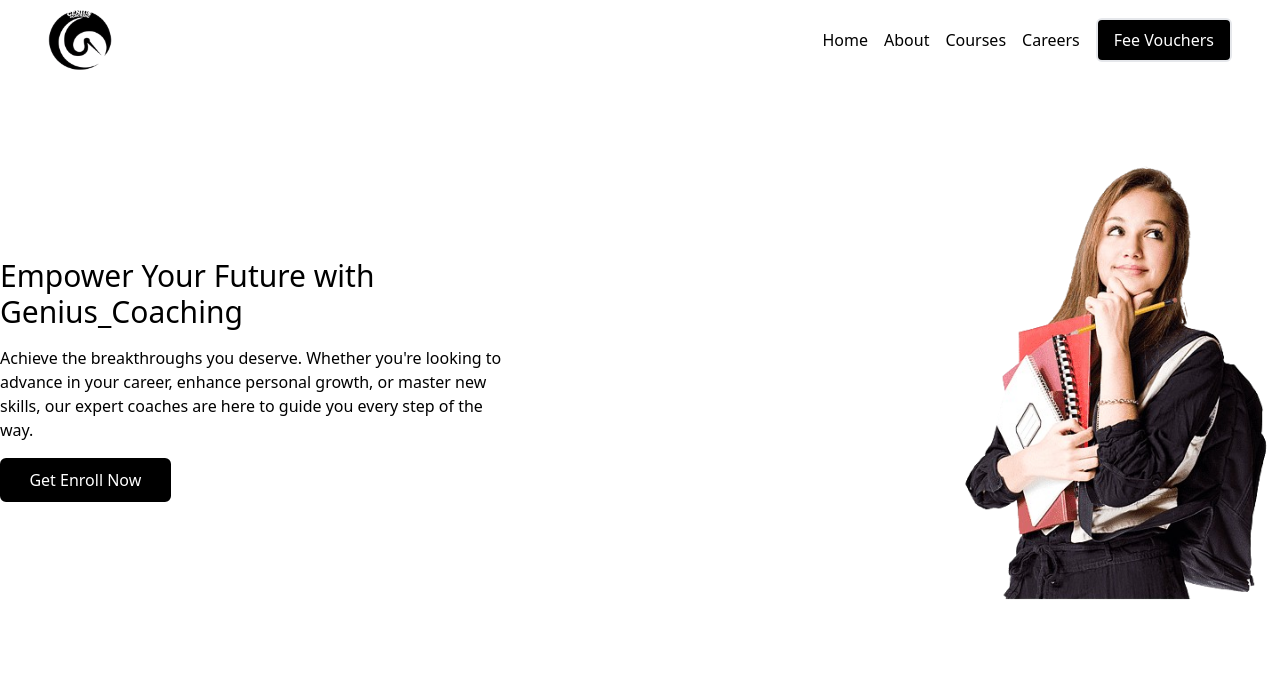
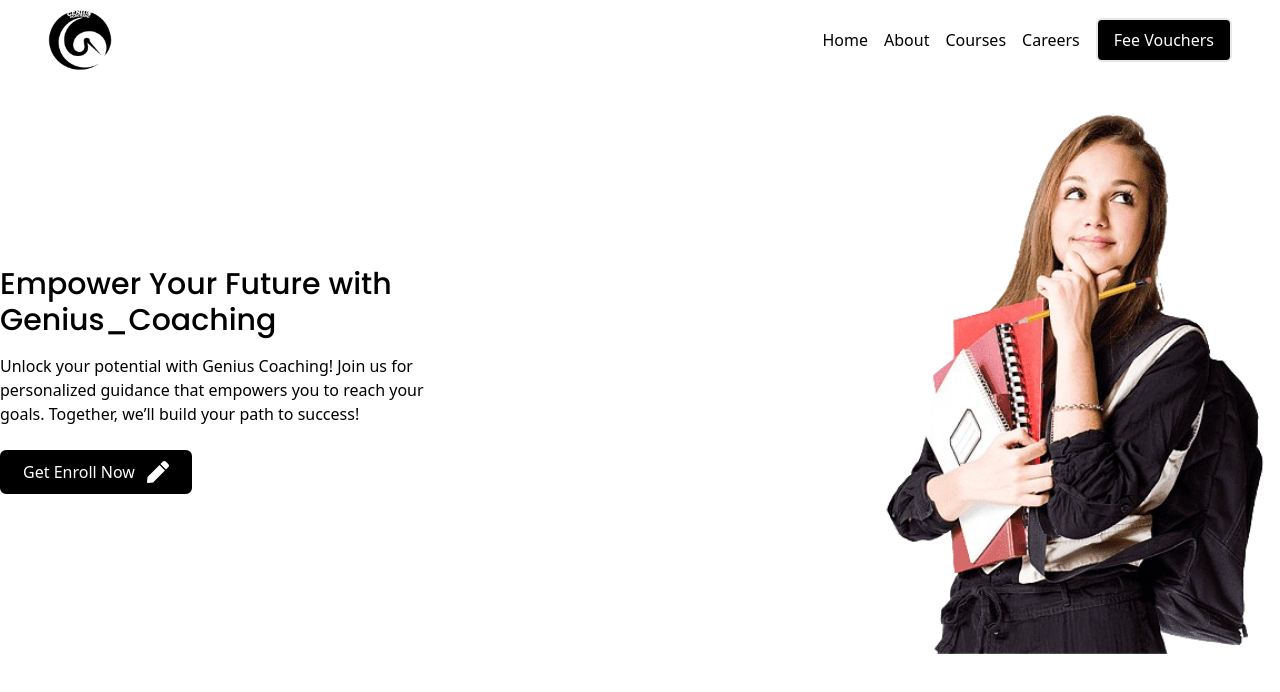
Before and after one commit to Hamidalizaiin/Genius-coaching, a React (Create React App) app: page / in a window 1280 px wide. Shown: the top 692 px of the page. Built offline with nearby package versions, Linux system fonts and the light colour scheme.

Commit message:
navbar ui issue fixed

```diff
--- a/src/Components/Navbar.tsx
+++ b/src/Components/Navbar.tsx
@@ -23,11 +23,12 @@
                 </ul>
                 <MdMenu size={32} onClick={toggleSidebar} className='block sm:hidden' />
             </nav>
+
             <div
-                className={`fixed flex top-0 left-0 h-full w-full   text-white transform ${isOpen ? 'translate-x-0' : '-translate-x-full'
+                className={`fixed flex top-0 z-10 left-0 h-full w-full   text-white transform ${isOpen ? 'translate-x-0' : '-translate-x-full'
                     } transition-transform duration-300 ease-in-out sm:hidden`} onClick={(e) => e.stopPropagation()}>
                 <div className="w-3/4 py-4 px-5 bg-black flex flex-col ">
-                    <h1 className='font-bold text-2xl text-neutral-100 mt-12'>Genius Coaching</h1>
+                    <h1 className='font-bold text-2xl text-neutral-100 mt-12 poppinFonts'>Genius Coaching</h1>
                     <div className='list-none flex flex-col gap-2 mt-12'>
                         <Link className='small-nav-li' to={'/'} onClick={toggleSidebar}><li>Home</li></Link>
                         <Link className='small-nav-li' to={'/about'} onClick={toggleSidebar}><li>About</li></Link>
--- a/src/Sections/HeroSection.tsx
+++ b/src/Sections/HeroSection.tsx
@@ -1,24 +1,31 @@
 import React from "react"
 import studentImg from "../images/student-image.png";
 import { Link } from "react-router-dom";
+import { FaPen, FaEraser } from "react-icons/fa";
 
 
 const HeroSection = () => {
   return (
-    <section className="h-[600px] flex flex-col justify-between items-center sm:flex-row px-12 xl:px-0">
-      <div className="flex flex-col gap-4 ">
-        <h1 className="max-w-md text-3xl">Empower Your Future with Genius_Coaching</h1>
-        <p className="max-w-lg">Achieve the breakthroughs you deserve. Whether you're looking to advance in your career,
-          enhance personal growth, or master new skills, our expert coaches are here to guide you every step of the way.</p>
-        <Link to={'/about'}>
+    <section className="h-[600px] flex flex-col justify-center items-center px-6 sm:px-12 xl:px-0 md:justify-between md:flex-row relative">
+      <div className="flex flex-col gap-2 sm:gap-4 justify-center text-center md:text-left">
+        <h1 className="max-w-full text-xl sm:text-3xl md:max-w-xl poppinFonts">Empower Your Future with Genius_Coaching</h1>
+        <p className="max-w-full md:max-w-md">
+          Unlock your potential with Genius Coaching! Join us for personalized guidance that empowers you to reach your goals. Together, we’ll build your path to success!
+        </p>
+        <Link to={'/courses'}>
           <button
-            className="transition-all ease-linear py-2 px-2 w-1/3 rounded-md border-2 border-black bg-black text-white hover:bg-white hover:text-black"
+            className="mx-auto md:mx-0 gap-3 flex items-center justify-center transition-all mt-2 ease-linear py-2 px-2 w-[80%] rounded-md border-2 border-black bg-black text-white hover:bg-white hover:text-black sm:w-[60%] md:w-1/2 lg:w-1/3"
           >
             Get Enroll Now
+            <span>
+              <FaPen size={22} className='hidden  md:block animate-pulse' />
+            </span>
           </button>
         </Link>
       </div>
-      <img src={studentImg} alt="hero" className="w-1/4 " />
+      <img src={studentImg} alt="hero" className="w-[250px] hidden -z-10 right-0 absolute md:static md:block md:w-[300px] lg:w-[350px] xl:w-[400px] " />
+      <FaPen size={32} className='block  text-black absolute top-36 right-10 md:hidden animate-pulse' />
+      <FaEraser size={32} className='block  text-black absolute bottom-36 left-10 md:hidden animate-pulse' />
     </section>
   )
 }
--- a/src/index.tsx
+++ b/src/index.tsx
@@ -24,10 +24,19 @@
         path: "about",
         element: <div>About</div>,
       },
-      // {
-      //   path: "about",
-      //   element: <About />,  // Uncomment if About component is added
-      // },
+      {
+        path: "courses",
+        element: <div>courses</div>,
+      },
+      {
+        path: "careers",
+        element: <div>careers</div>,
+      },
+      {
+        path: "fee-vouchers",
+        element: <div>fee vouchers</div>,
+      },
+
     ],
   }
 ];
@@ -49,4 +58,4 @@
 // If you want to start measuring performance in your app, pass a function
 // to log results (for example: reportWebVitals(console.log))
 // or send to an analytics endpoint. Learn more: https://bit.ly/CRA-vitals
-reportWebVitals(console.log);  // Keep this if you're logging or sending to analytics
+reportWebVitals(() => <></>);  // Keep this if you're logging or sending to analytics
```
